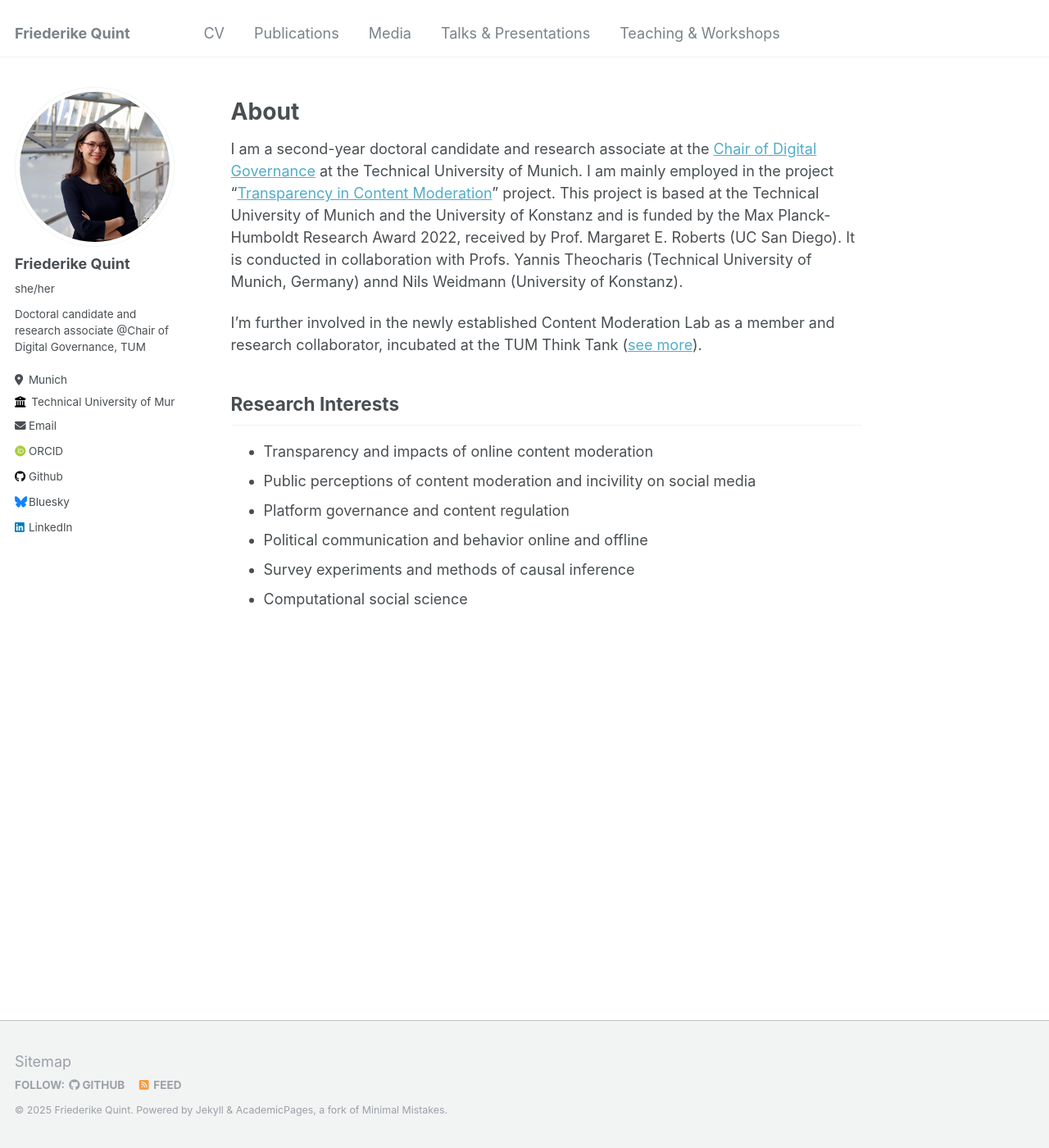
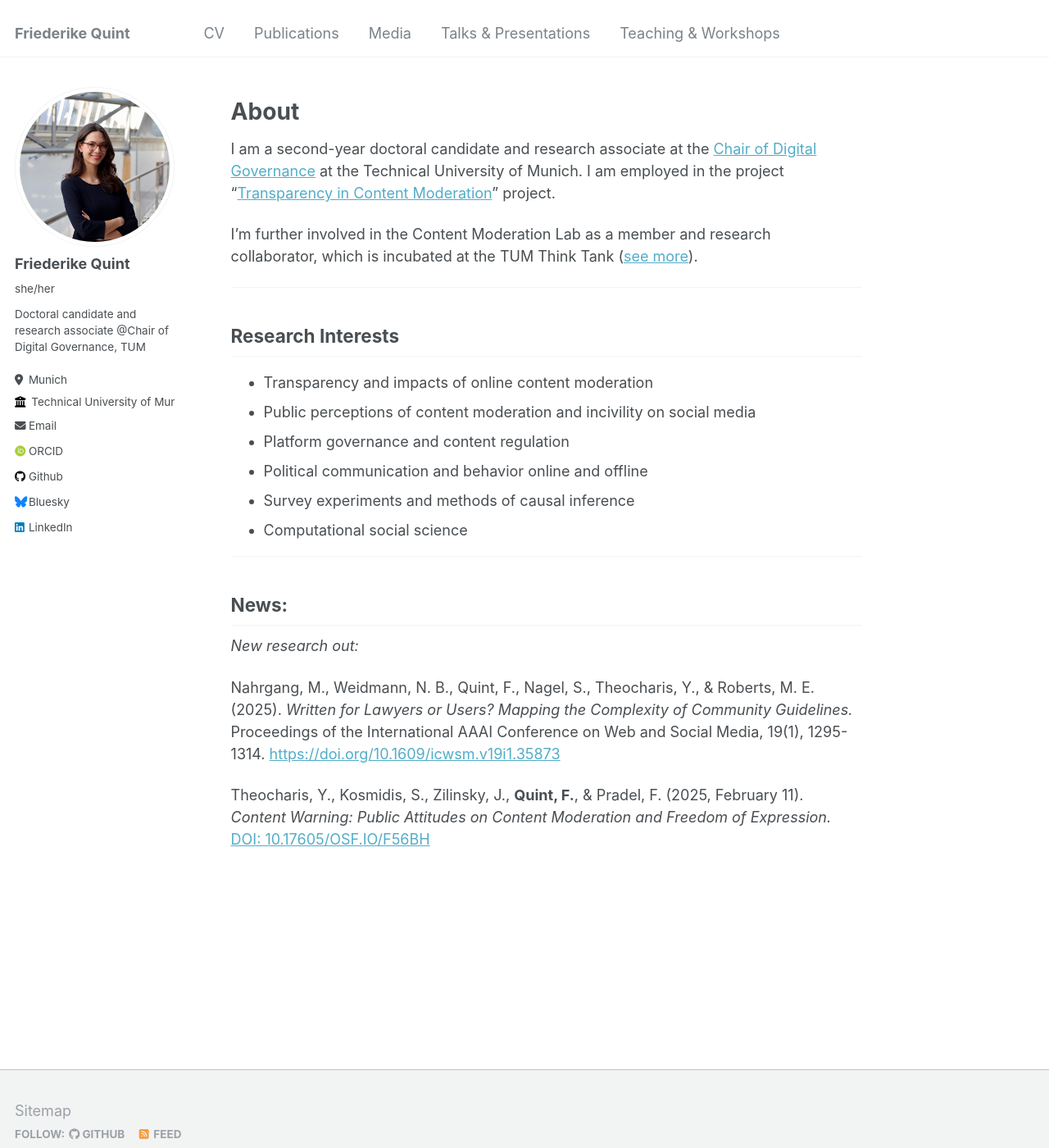
Before and after one commit to friederikequint/friederikequint.github.io, a Jekyll site: the page built from _pages/about.md, in a window 1280 px wide and 1400 px high. Shown: the whole window at 82% size. Built offline with Jekyll 4.4.1, drawn with Linux system fonts in a browser that asks for light colours; some web fonts are replaced.

Commit message:
Update about.md

```diff
--- a/_pages/about.md
+++ b/_pages/about.md
@@ -12,12 +12,13 @@ redirect_from:
 # About
 
 
-I am a second-year doctoral candidate and research associate at the [Chair of Digital Governance](https://www.hfp.tum.de/en/digitalgovernance/home/){:target="_blank"} at the Technical University of Munich. I am mainly employed in the project "[Transparency in Content Moderation](https://www.tum.de/en/news-and-events/all-news/press-releases/details/analyse-des-verhaltens-von-social-media-plattformen){:target="_blank"}" project. This project is based at the Technical University of Munich and the University of Konstanz and is funded by the Max Planck-Humboldt Research Award 2022, received by Prof. Margaret E. Roberts (UC San Diego). It is conducted in collaboration with Profs. Yannis Theocharis (Technical University of Munich, Germany) annd Nils Weidmann (University of Konstanz).
-
-I'm further involved in the newly established Content Moderation Lab as a member and research collaborator, incubated at the TUM Think Tank ([see more](https://tumthinktank.de/project/content-moderation-lab/){:target="_blank"}).
+I am a second-year doctoral candidate and research associate at the [Chair of Digital Governance](https://www.hfp.tum.de/en/digitalgovernance/home/){:target="_blank"} at the Technical University of Munich. I am employed in the project "[Transparency in Content Moderation](https://www.tum.de/en/news-and-events/all-news/press-releases/details/analyse-des-verhaltens-von-social-media-plattformen){:target="_blank"}" project.
 
 
+I'm further involved in the Content Moderation Lab as a member and research collaborator, which is incubated at the TUM Think Tank ([see more](https://tumthinktank.de/project/content-moderation-lab/){:target="_blank"}).
 
+
+---
 
 
 ## Research Interests
@@ -29,3 +30,17 @@ I'm further involved in the newly established Content Moderation Lab as a member
 * Political communication and behavior online and offline
 * Survey experiments and methods of causal inference
 * Computational social science
+
+
+---
+
+## News:
+
+*New research out:*
+
+Nahrgang, M., Weidmann, N. B., Quint, F., Nagel, S., Theocharis, Y., & Roberts, M. E. (2025). *Written for Lawyers or Users? Mapping the Complexity of Community Guidelines.*
+Proceedings of the International AAAI Conference on Web and Social Media, 19(1), 1295-1314. [https://doi.org/10.1609/icwsm.v19i1.35873](https://doi.org/10.1609/icwsm.v19i1.35873){:target="_blank"}
+
+Theocharis, Y., Kosmidis, S., Zilinsky, J., **Quint, F.**, & Pradel, F. (2025, February 11).
+*Content Warning: Public Attitudes on Content Moderation and Freedom of Expression.*
+[DOI: 10.17605/OSF.IO/F56BH](https://osf.io/s3kcw){:target="_blank"}
```
